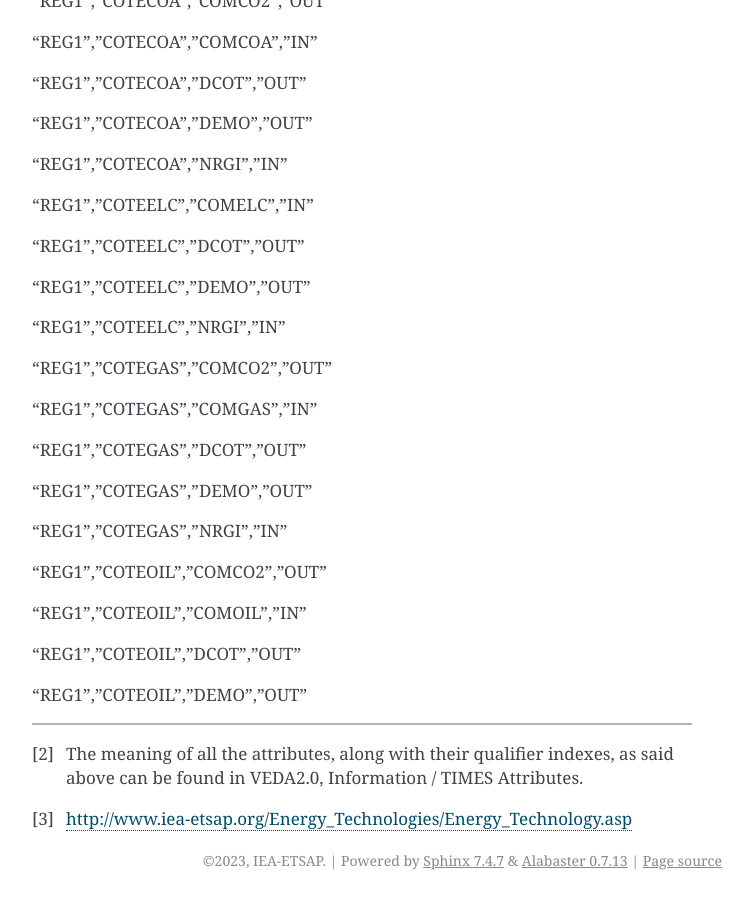
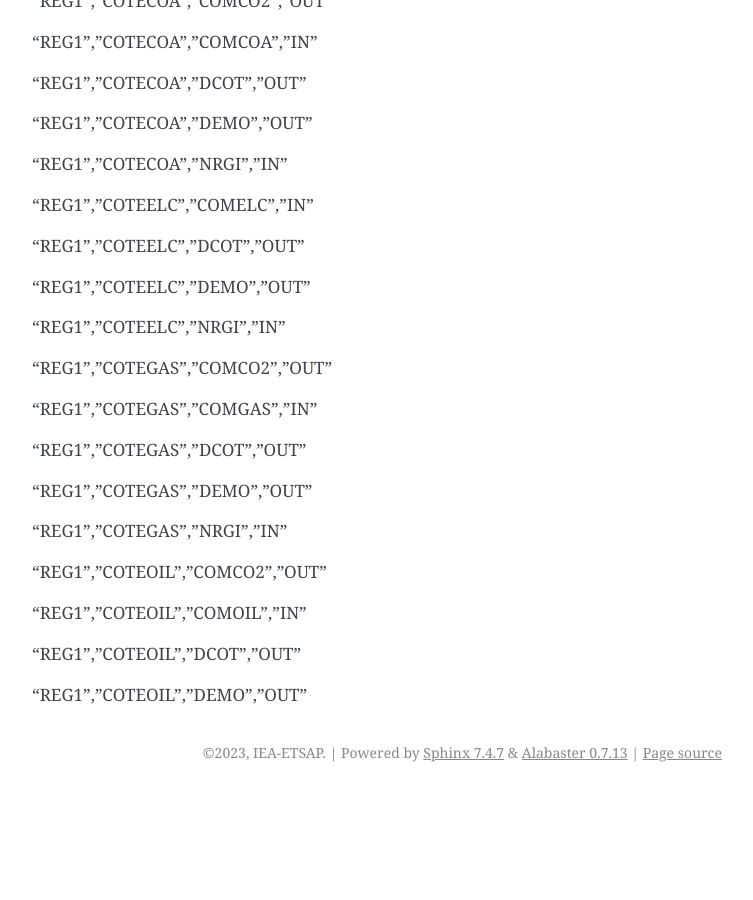
Before and after one commit to experimentarium/times, a Sphinx documentation site: the page built from docs/part-4/05-results-files.md, in a window 1280 px wide and 900 px high, scrolled down 10778 px. Shown: the whole window, without its empty margins (388-1141 px from the left). Built offline with Sphinx 7.4.7, drawn with Linux system fonts in a browser that asks for light colours; after the commit the page ends 11570 px from its top, so only the background shows below that.

Commit message:
Remove unreferenced footnotes

```diff
--- a/docs/part-4/05-results-files.md
+++ b/docs/part-4/05-results-files.md
@@ -522,8 +522,3 @@ The \<scenarioname\>.VDT file contains all the Reference Energy System (RES) top
 \"REG1\",\"COTEOIL\",\"DCOT\",\"OUT\"
 
 \"REG1\",\"COTEOIL\",\"DEMO\",\"OUT\"
-
-
-[^2]: The meaning of all the attributes, along with their qualifier indexes, as said above can be found in VEDA2.0, Information / TIMES Attributes.
-
-[^3]: <http://www.iea-etsap.org/Energy_Technologies/Energy_Technology.asp>
```
